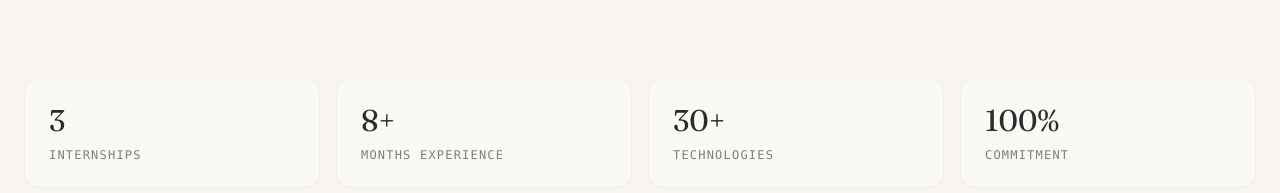
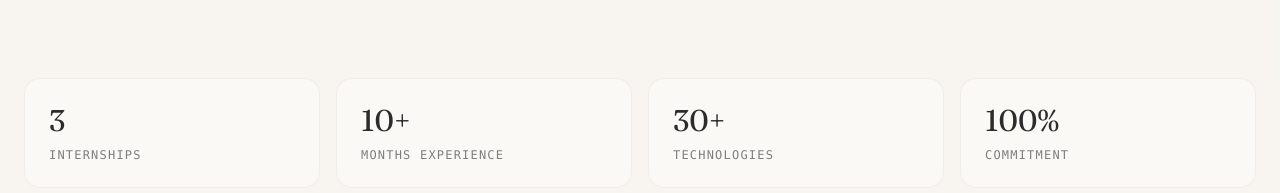
Before and after one commit to Amanmeena0/Aman-meena, a React (Vite) app: page / in a window 1280 px wide. Shown: the part 3464-3657 px from the top of the page. Built offline with nearby package versions, Linux system fonts and the light colour scheme.

Commit message:
feat: update internships experience duration from 8+ to 10+

```diff
--- a/src/components/Sections/InternshipsSection.tsx
+++ b/src/components/Sections/InternshipsSection.tsx
@@ -38,7 +38,7 @@ export function InternshipsSection() {
             <p className="text-xs font-mono uppercase tracking-widest text-charcoal/60">Internships</p>
           </div>
           <div className="p-6 bg-bg rounded-2xl border border-charcoal/5">
-            <p className="text-2xl md:text-3xl font-serif text-charcoal mb-2">8+</p>
+            <p className="text-2xl md:text-3xl font-serif text-charcoal mb-2">10+</p>
             <p className="text-xs font-mono uppercase tracking-widest text-charcoal/60">Months Experience</p>
           </div>
           <div className="p-6 bg-bg rounded-2xl border border-charcoal/5">
```
